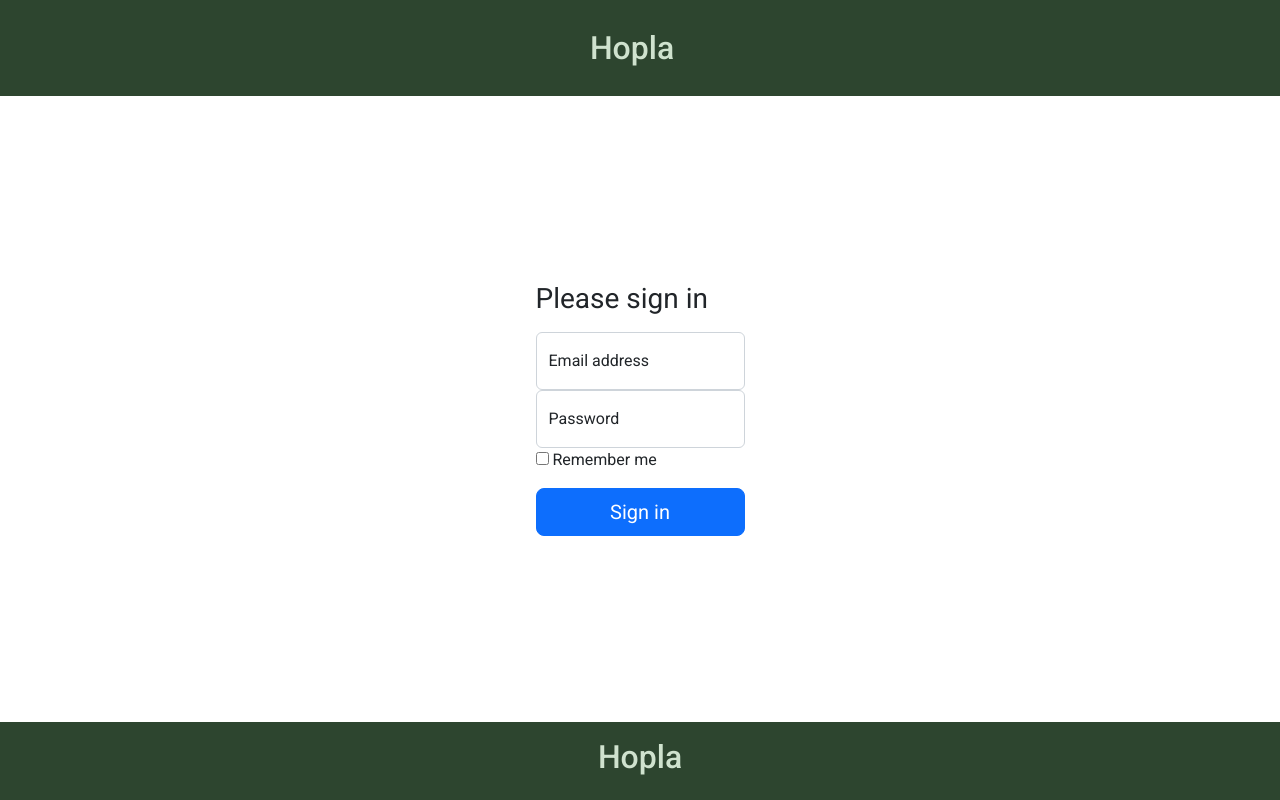
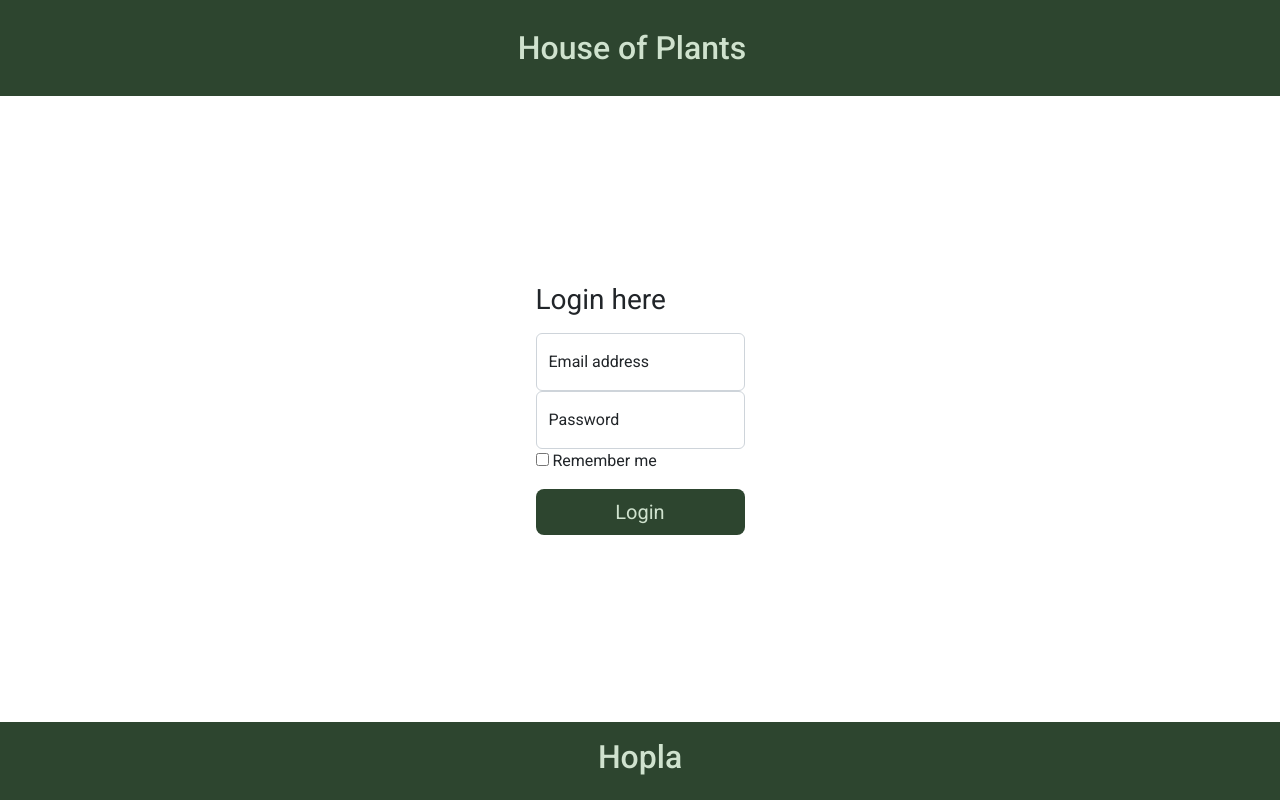
Before and after one commit to Noroff-FED-Campus-Assignments/cssf-course-assignment-albertholskog, a website: page index.html in a window 1280 px wide. Drawn offline with Linux system fonts and the light colour scheme.

Commit message:
navbar under stylig

```diff
--- a/index.html
+++ b/index.html
@@ -17,7 +17,7 @@
     <header class=".container">
       <nav class="navbar navbar-expand-lg pb-3">
         <h1 class="container-fluid d-flex justify-content-center">
-          <a class="navbar-brand mt-3" href="#">Hopla</a>
+          <a class="navbar-brand mt-3" href="#">House of Plants</a>
         </h1>
       </nav>
     </header>
@@ -25,7 +25,7 @@
       class="container h-100 d-flex align-items-center justify-content-center"
     >
       <form>
-        <h1 class="h3 mb-3 fw-normal">Please sign in</h1>
+        <h1 class="h3 mb-3 fw-normal">Login here</h1>
 
         <div class="form-floating">
           <input
@@ -52,7 +52,7 @@
           </label>
         </div>
         <button class="w-100 btn btn-lg btn-primary" type="submit">
-          Sign in
+          Login
         </button>
       </form>
     </main>
--- a/scss/_footerHeader.scss
+++ b/scss/_footerHeader.scss
@@ -1,5 +1,5 @@
 .navbar {
-  background-color: getColour(primary);
+  background-color: getColour(primary) !important;
   &-brand {
     color: getColour(secondary) !important;
     font-size: 2rem !important;
--- a/scss/_form.scss
+++ b/scss/_form.scss
@@ -0,0 +1,5 @@
+.btn-primary {
+  background-color: getColour(primary) !important;
+  color: getColour(secondary) !important;
+  border: none !important;
+}
--- a/scss/style.scss
+++ b/scss/style.scss
@@ -1,5 +1,6 @@
 @import "colours";
 @import "elements";
+@import "form";
 
 @import "img";
 
```
Also changed, not shown: home.html (+2 -2 lines), profile.html (+1 -2 lines), css/style.css, 1 other file.
